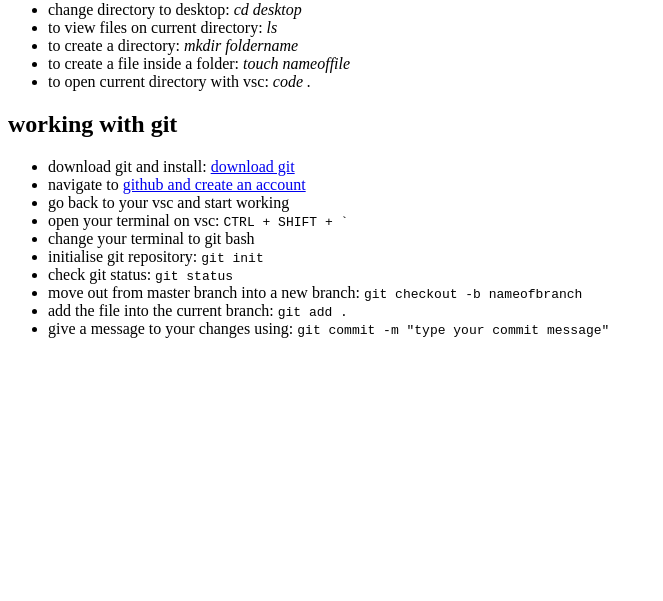
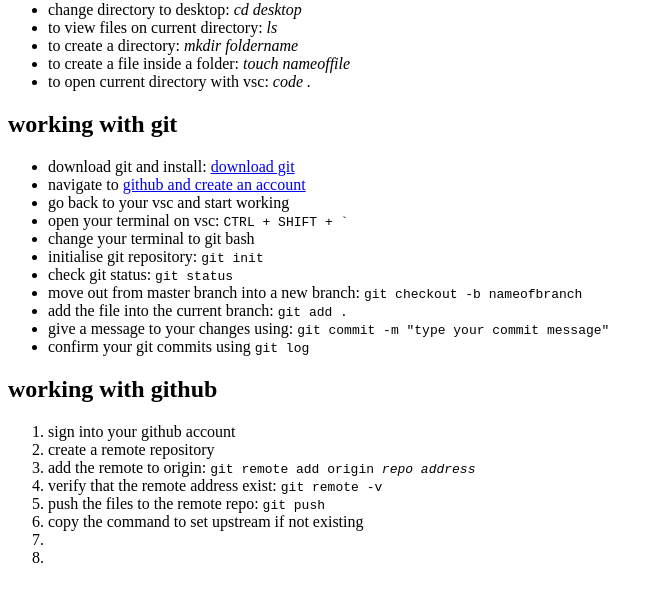
Before and after one commit to coderitec/class2022, a plain HTML site: page index.html in a window 1280 px wide. Shown: the part 79-680 px from the top of the page, without its empty margins (0-663 px from the left). Drawn offline with Linux system fonts and the light colour scheme.

Commit message:
updating the files

```diff
--- a/index.html
+++ b/index.html
@@ -28,6 +28,19 @@
         <li>move out from master branch into a new branch: <code>git checkout -b nameofbranch</code></li>
         <li>add the file into the current branch: <code>git add .</code></li>
         <li>give a message to your changes using: <code>git commit -m "type your commit message"</code></li>
+        <li>confirm your git commits using <code>git log</code></li>
     </ul>
+
+    <h2>working with github</h2>
+    <ol>
+        <li>sign into your github account</li>
+        <li>create a remote repository</li>
+        <li>add the remote to origin: <code>git remote add origin <em>repo address</em></code></li>
+        <li>verify that the remote address exist: <code>git remote -v</code></li>
+        <li>push the files to the remote repo: <code>git push</code></li>
+        <li>copy the command to set upstream if not existing</li>
+        <li></li>
+        <li></li>
+    </ol>
 </body>
 </html>
```
